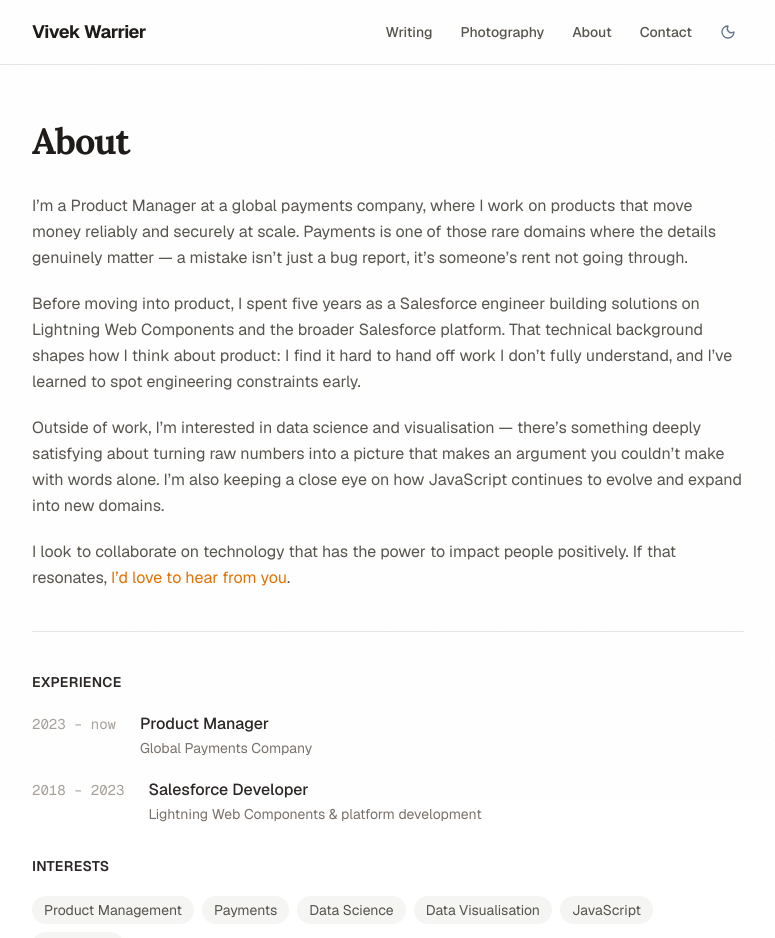
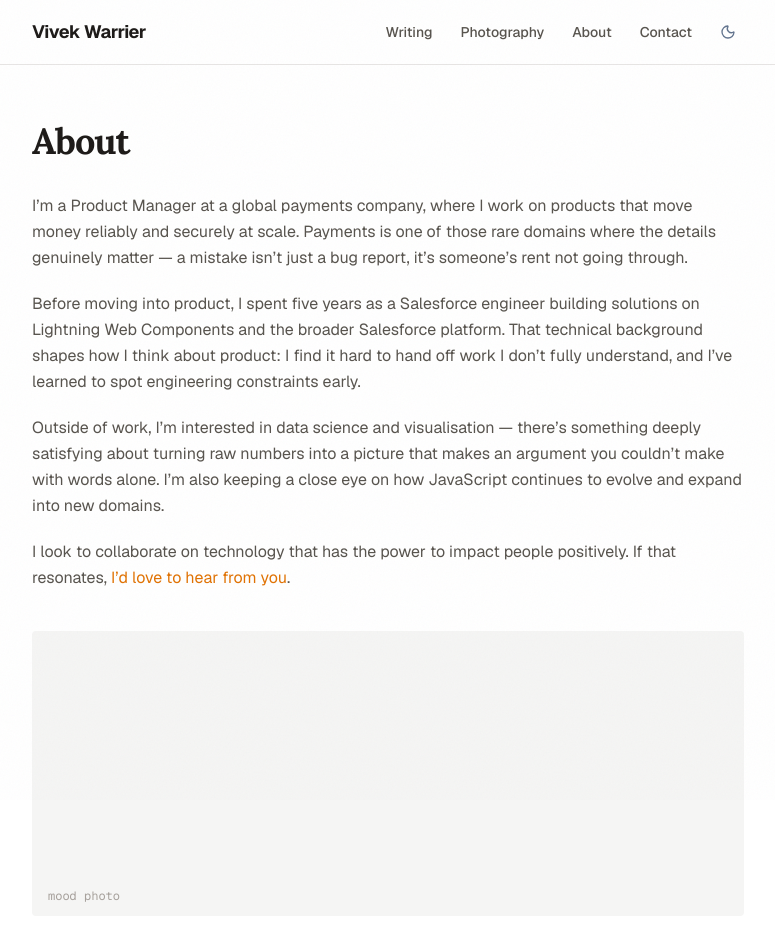
Before and after one commit to vwarrier-afk/vwarrier-afk, a Next.js app: page /about in a window 1280 px wide. Shown: the top 938 px of the page, without its empty margins (252-1027 px from the left). Built offline with nearby package versions, Linux system fonts and the light colour scheme.

Commit message:
Add mood image placeholders to home and about pages

```diff
--- a/src/app/about/page.tsx
+++ b/src/app/about/page.tsx
@@ -72,6 +72,13 @@ export default function AboutPage() {
         </p>
       </div>
 
+      {/* Mood image — replace src with your photo path e.g. src="/about-mood.jpg" */}
+      <div className="relative w-full aspect-[5/2] bg-stone-100 dark:bg-stone-800 rounded overflow-hidden mt-10">
+        <span className="absolute bottom-3 left-4 text-xs font-mono text-stone-400 dark:text-stone-600">
+          mood photo
+        </span>
+      </div>
+
       <hr className="my-10 border-stone-200 dark:border-stone-800" />
 
       <section className="space-y-8">
--- a/src/app/page.tsx
+++ b/src/app/page.tsx
@@ -28,6 +28,13 @@ export default function Home() {
         </div>
       </section>
 
+      {/* Mood image — replace src with your photo path e.g. src="/home-mood.jpg" */}
+      <div className="relative w-full aspect-[5/2] bg-stone-100 dark:bg-stone-800 rounded overflow-hidden -mt-6">
+        <span className="absolute bottom-3 left-4 text-xs font-mono text-stone-400 dark:text-stone-600">
+          mood photo
+        </span>
+      </div>
+
       <section>
         <div className="flex items-baseline justify-between mb-6">
           <h2 className="text-sm font-semibold text-stone-800 dark:text-stone-200 uppercase tracking-wide">
```
